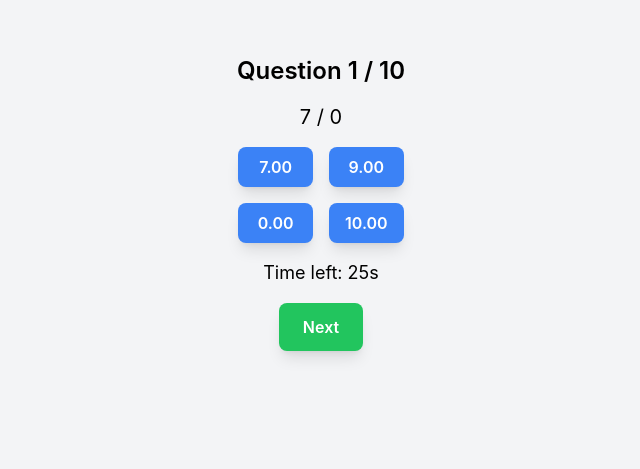
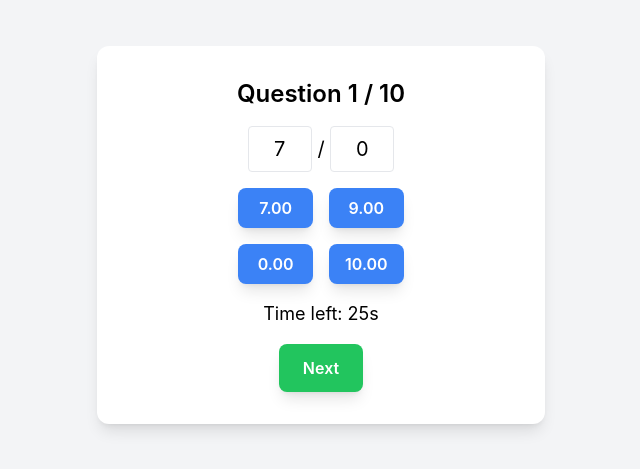
Before and after one commit to VedantRaval3011/react-starter-template, a React (Create React App) app: page /game in a window 1280 px wide. Shown: the part 197-666 px from the top of the page, without its empty margins (319-959 px from the left). Built offline with nearby package versions, Linux system fonts and the light colour scheme.

Commit message:
Design for quiz component

```diff
--- a/src/pages/GamePage.jsx
+++ b/src/pages/GamePage.jsx
@@ -1,10 +1,11 @@
-import React, { useState, useEffect, useCallback } from 'react';
-import { useNavigate } from 'react-router-dom';
+import React, { useState, useEffect, useCallback } from "react";
+import { useNavigate } from "react-router-dom";
 
-const operators = ['+', '-', 'x', '/'];
+const operators = ["+", "-", "x", "/"];
 
 const getRandomNumber = () => Math.floor(Math.random() * 10);
-const getRandomOperator = () => operators[Math.floor(Math.random() * operators.length)];
+const getRandomOperator = () =>
+  operators[Math.floor(Math.random() * operators.length)];
 
 const generateQuestion = () => {
   const num1 = getRandomNumber();
@@ -13,20 +14,20 @@ const generateQuestion = () => {
   let correctAnswer;
 
   switch (operator) {
-    case '+':
+    case "+":
       correctAnswer = num1 + num2;
       break;
-    case '-':
+    case "-":
       correctAnswer = num1 - num2;
       break;
-    case 'x':
+    case "x":
       correctAnswer = num1 * num2;
       break;
-    case '/':
-      correctAnswer = num2 !== 0 ? num1 / num2 : num1; // for avoidiing divison by zero
+    case "/":
+      correctAnswer = num2 !== 0 ? num1 / num2 : num1; // for avoiding division by zero
       break;
     default:
-      correctAnswer = num1;// for some other unexpected operaters
+      correctAnswer = num1; // for some other unexpected operators
       break;
   }
 
@@ -59,12 +60,16 @@ const GamePage = () => {
   const handleNextQuestion = useCallback(() => {
     if (questions.length === 0) return;
 
-    const isCorrect = selectedAnswer === questions[currentQuestion]?.correctAnswer;
-    setAnswers([...answers, {
+    const isCorrect =
+      selectedAnswer === questions[currentQuestion]?.correctAnswer;
+    setAnswers([
+      ...answers,
+      {
         question: questions[currentQuestion],
         selectedAnswer,
         isCorrect: !!isCorrect,
-    }]);
+      },
+    ]);
 
     setSelectedAnswer(null);
     setTimer(30);
@@ -76,7 +81,9 @@ const GamePage = () => {
     if (currentQuestion < 9) {
       setCurrentQuestion(currentQuestion + 1);
     } else {
-      navigate('/result', { state: { answers, score: score + (isCorrect ? 1 : 0) } });
+      navigate("/result", {
+        state: { answers, score: score + (isCorrect ? 1 : 0) },
+      });
     }
   }, [questions, currentQuestion, selectedAnswer, answers, score, navigate]);
 
@@ -84,7 +91,7 @@ const GamePage = () => {
     if (timer === 0) {
       handleNextQuestion();
     }
-    const interval = setInterval(() => setTimer(t => t - 1), 1000);
+    const interval = setInterval(() => setTimer((t) => t - 1), 1000);
     return () => clearInterval(interval);
   }, [timer, handleNextQuestion]);
 
@@ -104,17 +111,35 @@ const GamePage = () => {
 
   return (
     <div className="flex flex-col items-center justify-center min-h-screen bg-gray-100 p-4">
-      <h1 className="text-2xl font-semibold mb-4">Question {currentQuestion + 1} / 10</h1>
+      <div className="max-w-md w-full p-8 bg-white  backdrop-filter rounded-xl shadow-lg mt-16 flex flex-col justify-center items-center">
+        <h1 className="text-2xl font-semibold mb-4">
+          Question {currentQuestion + 1} / 10
+        </h1>
         {questions.length > 0 && (
           <>
-          <p className="text-xl mb-4">{questions[currentQuestion]?.num1} {questions[currentQuestion]?.operator} {questions[currentQuestion]?.num2}</p>
+            <div className="text-xl mb-4">
+              <input
+                type="text"
+                readOnly
+                value={questions[currentQuestion]?.num1}
+                className="border p-2 rounded w-16 text-center"
+              />{" "}
+              {questions[currentQuestion]?.operator}{" "}
+              <input
+                type="text"
+                readOnly
+                value={questions[currentQuestion]?.num2}
+                className="border p-2 rounded w-16 text-center"
+              />
+            </div>
             <div className="grid grid-cols-2 gap-4 mb-4">
               {options.map((answer, index) => (
                 <button
                   key={index}
                   onClick={() => setSelectedAnswer(answer)}
-                className={`px-4 py-2 bg-blue-500 text-white font-semibold rounded-lg shadow-lg hover:bg-blue-600 transition duration-300 ${selectedAnswer === answer ? 'bg-blue-700' : ''}`}
-              >
+                  className={`px-4 py-2 bg-blue-500 text-white font-semibold rounded-lg shadow-lg hover:bg-blue-600 transition duration-300 ${
+                    selectedAnswer === answer ? "bg-blue-700" : ""
+                  }`}>
                   {answer}
                 </button>
               ))}
@@ -123,13 +148,15 @@ const GamePage = () => {
             <button
               onClick={handleNextQuestion}
               disabled={timer === 0 || selectedAnswer === null}
-            className={`px-6 py-3 bg-green-500 text-white font-semibold rounded-lg shadow-lg hover:bg-green-600 transition duration-300 ${timer === 0 ? 'opacity-50 cursor-not-allowed' : ''}`}
-          >
+              className={`px-6 py-3 bg-green-500 text-white font-semibold rounded-lg shadow-lg hover:bg-green-600 transition duration-300 ${
+                timer === 0 ? "opacity-50 cursor-not-allowed" : ""
+              }`}>
               Next
             </button>
           </>
         )}
       </div>
+    </div>
   );
 };
 
```
Lines whose indentation alone changed are shown as unchanged.
